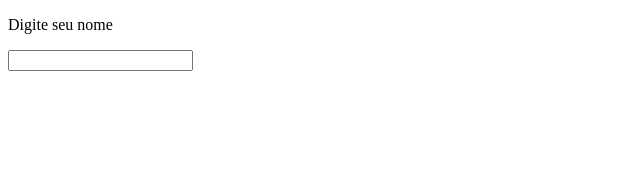
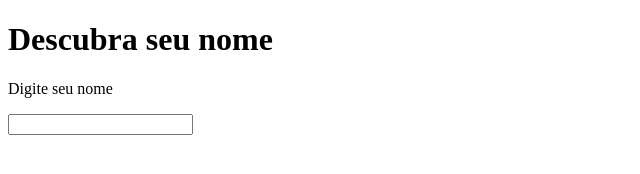
Before and after one commit to tpires1041/Atividade-de-Github-02-10-24, a website: page index.html in a window 1280 px wide. Shown: the whole page, without its empty margins (0-640 px from the left). Drawn offline with Linux system fonts and the light colour scheme.

Commit message:
Update index.html
adicionado o h1 e o type text

```diff
--- a/index.html
+++ b/index.html
@@ -6,7 +6,9 @@
     <title>Atividade de Gerenciamento de Serviços de Internet</title>
 </head>
 <body>
+    <h1>Descubra seu nome</h1>
     <p>Digite seu nome</p>
-    <input id="nome"></input>
+    <input type="text" id="nome"></input>
+    <h2 id="resultado"></h2>
 </body>
 </html>
```
Also changed, not shown: script.js (line endings or trailing spaces).
